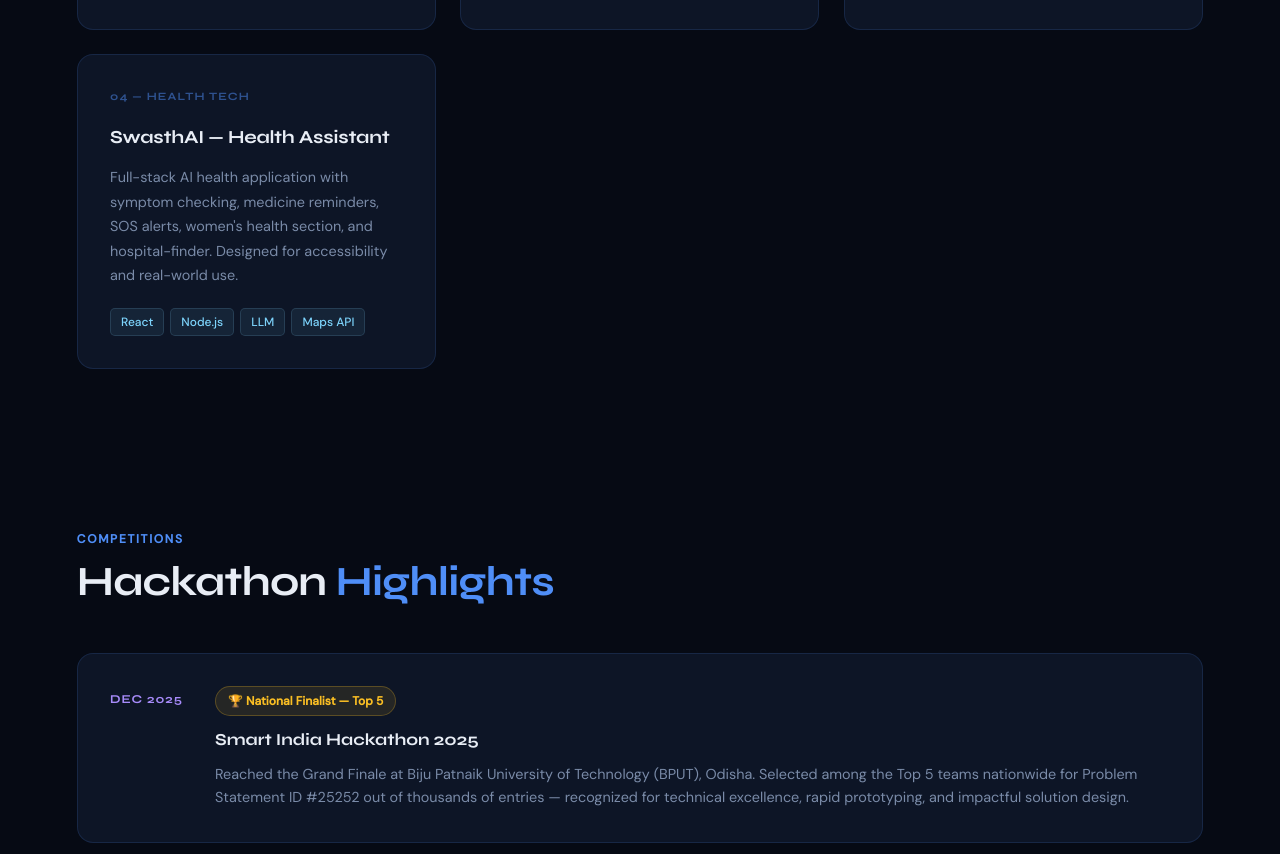
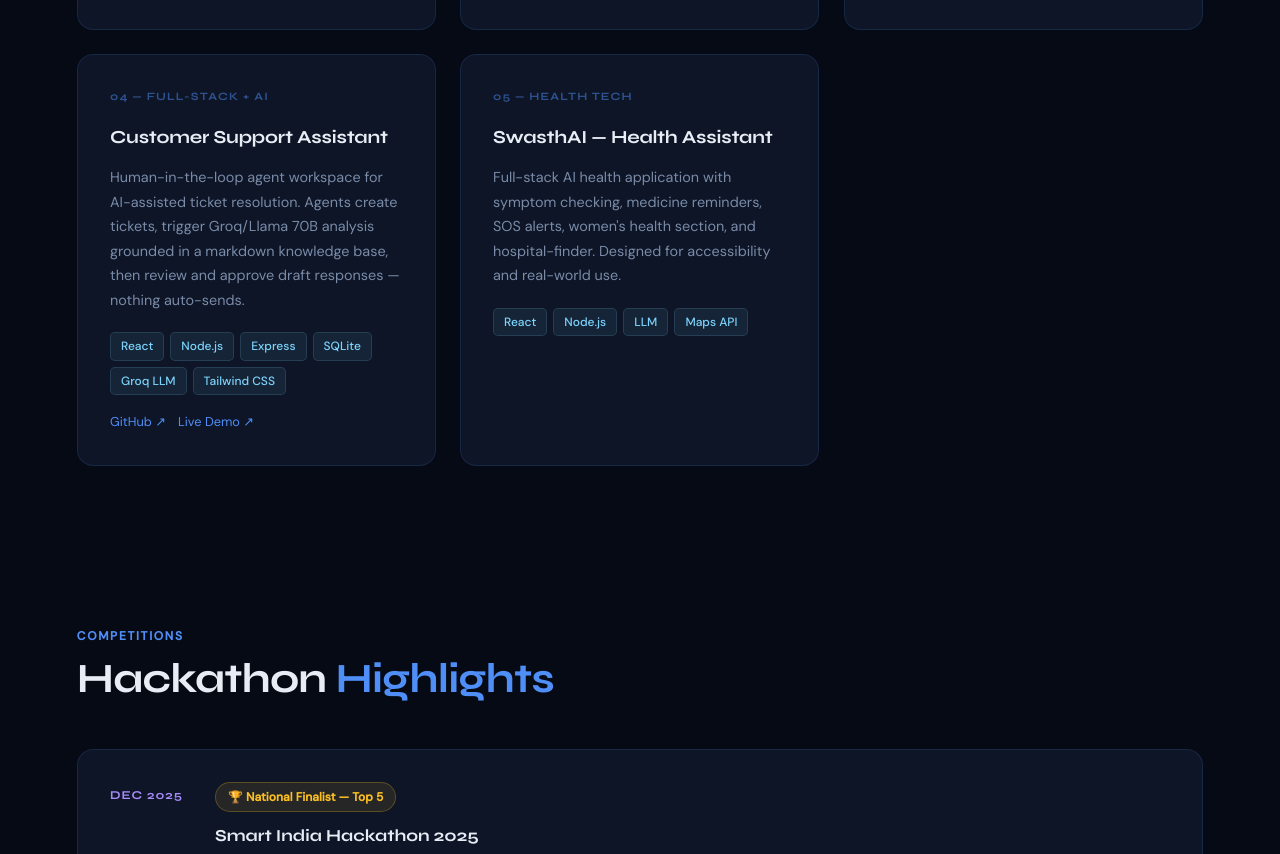
Before and after one commit to kunalsingh8604/Kunal_Portfolio, a plain HTML site: page index.html in a window 1280 px wide. Shown: the part 3129-3983 px from the top of the page. Drawn offline with Linux system fonts and the light colour scheme.

Commit message:
added the 5th project
Added a new project card for 'Customer Support Assistant' with details and links.

```diff
--- a/index.html
+++ b/index.html
@@ -1,4 +1,4 @@
-<!DOCTYPE html>
+  <!DOCTYPE html>
 <html lang="en">
 <head>
 <meta charset="UTF-8">
@@ -744,8 +744,25 @@
       </div>
     </div>
 
+<div class="project-card">
+  <div class="project-num">04 — FULL-STACK + AI</div>
+  <div class="project-title">Customer Support Assistant</div>
+  <p class="project-desc">Human-in-the-loop agent workspace for AI-assisted ticket resolution. Agents create tickets, trigger Groq/Llama 70B analysis grounded in a markdown knowledge base, then review and approve draft responses — nothing auto-sends.</p>
+  <div class="project-stack">
+    <span class="stack-tag">React</span>
+    <span class="stack-tag">Node.js</span>
+    <span class="stack-tag">Express</span>
+    <span class="stack-tag">SQLite</span>
+    <span class="stack-tag">Groq LLM</span>
+    <span class="stack-tag">Tailwind CSS</span>
+  </div>
+  <div style="margin-top:1rem;display:flex;gap:0.75rem;flex-wrap:wrap;">
+    <a href="https://github.com/kunalsingh8604/Customer-Support-Assistant" target="_blank" style="font-size:0.8rem;color:var(--accent);text-decoration:none;">GitHub ↗</a>
+    <a href="https://customer-support-assistant-api.onrender.com" target="_blank" style="font-size:0.8rem;color:var(--accent);text-decoration:none;">Live Demo ↗</a>
+  </div>
+</div>
     <div class="project-card">
-      <div class="project-num">04 — HEALTH TECH</div>
+      <div class="project-num">05 — HEALTH TECH</div>
       <div class="project-title">SwasthAI — Health Assistant</div>
       <p class="project-desc">Full-stack AI health application with symptom checking, medicine reminders, SOS alerts, women's health section, and hospital-finder. Designed for accessibility and real-world use.</p>
       <div class="project-stack">
```
